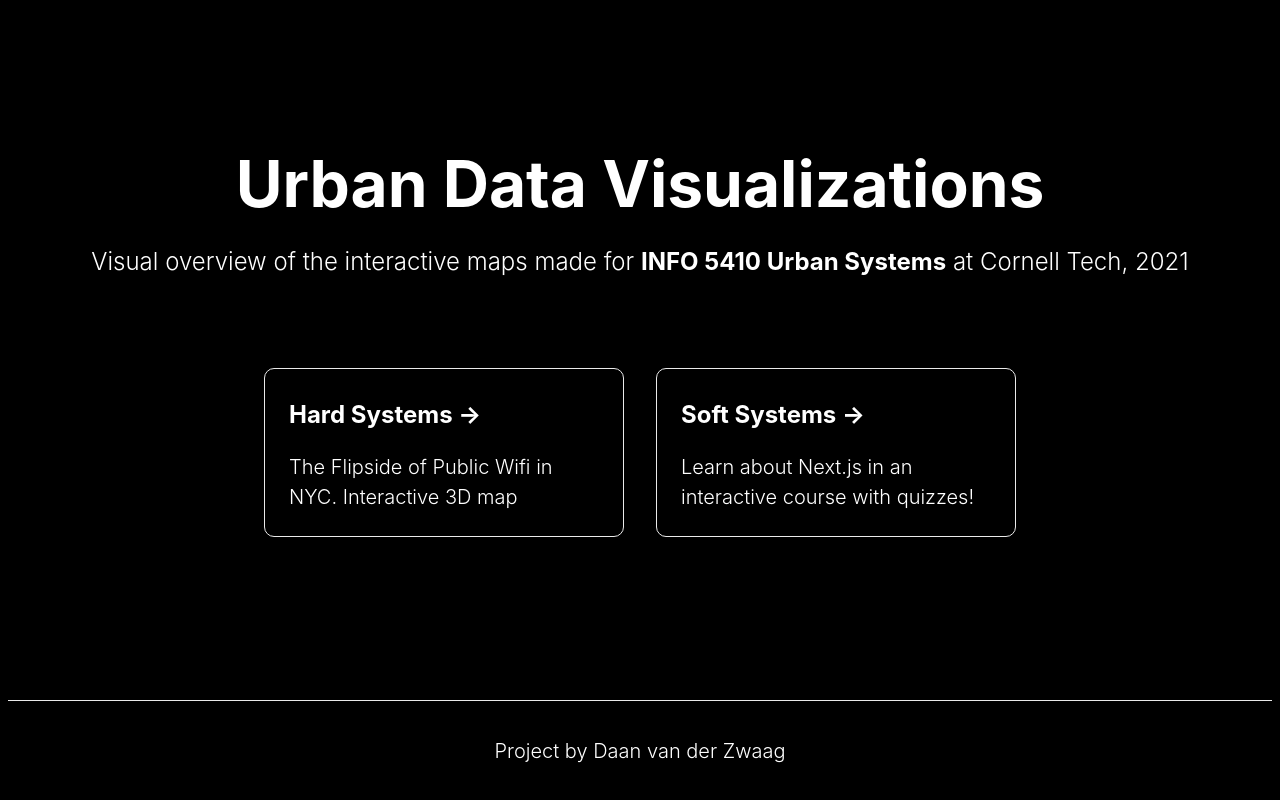
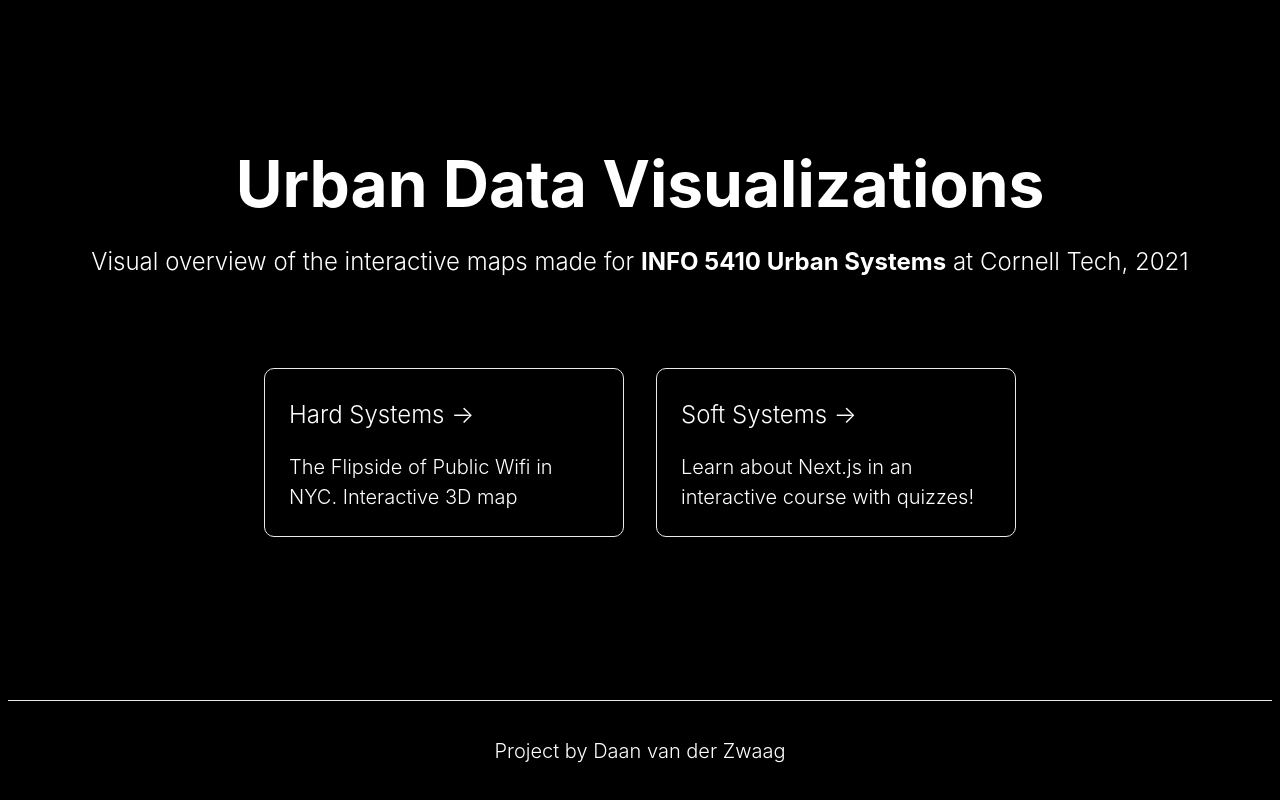
Before and after one commit to danoszz/cornell-info5410-urban-systems_dv239, a Next.js app: page / in a window 1280 px wide. Built offline with nearby package versions, Linux system fonts and the light colour scheme.

Commit message:
style: fix typo for h3

```diff
--- a/styles/app.scss
+++ b/styles/app.scss
@@ -29,22 +29,17 @@
   flex: 1;
   display: flex;
   flex-direction: column;
-  // justify-content: center;
-  // align-items: center;
 }
 
-// footer {
-//   width: 100%;
-//   height: 100px;
-
-//   display: flex;
-//   justify-content: center;
-//   align-items: center;
-// }
+h3 {
+  font-size: calc(var(--typoMedium) * 1.5);
+  margin-bottom: calc(var(--typoMedium) / 4);
+  font-weight: 300;
+}
 
 p,
 a {
-  font-size: 20px;
+  font-size: var(--typoMedium);
   line-height: 1.8;
   font-weight: 300;
 }
```
